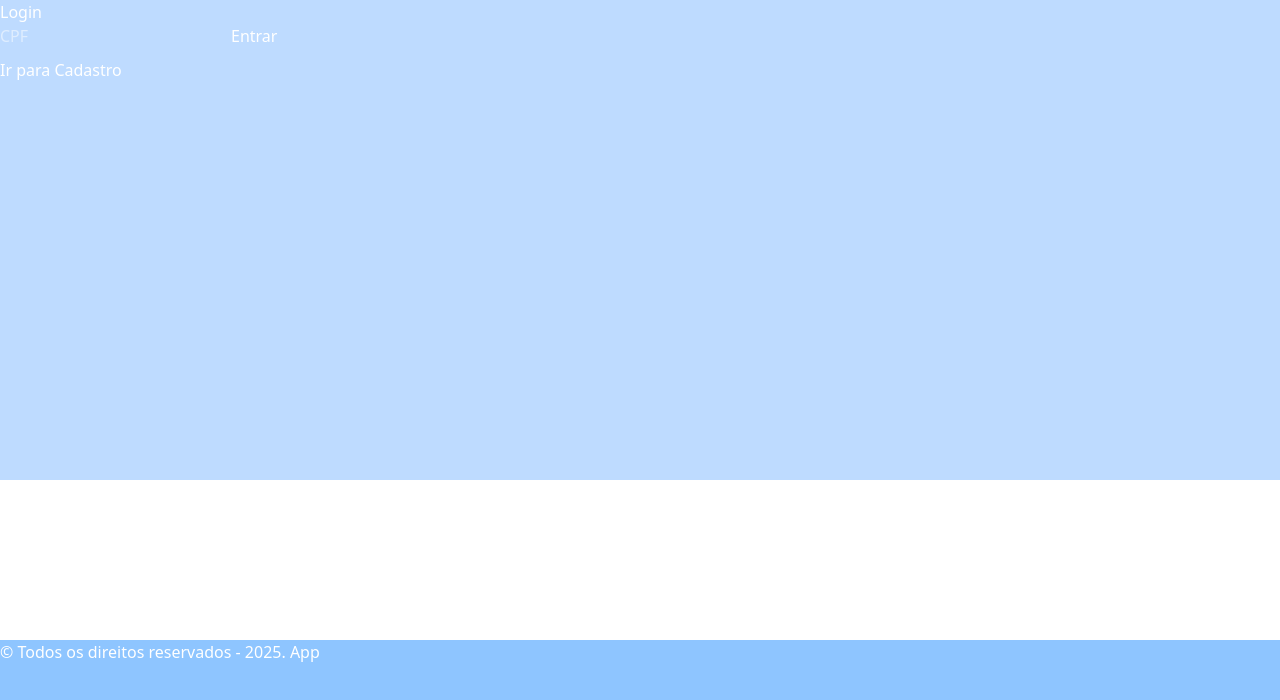
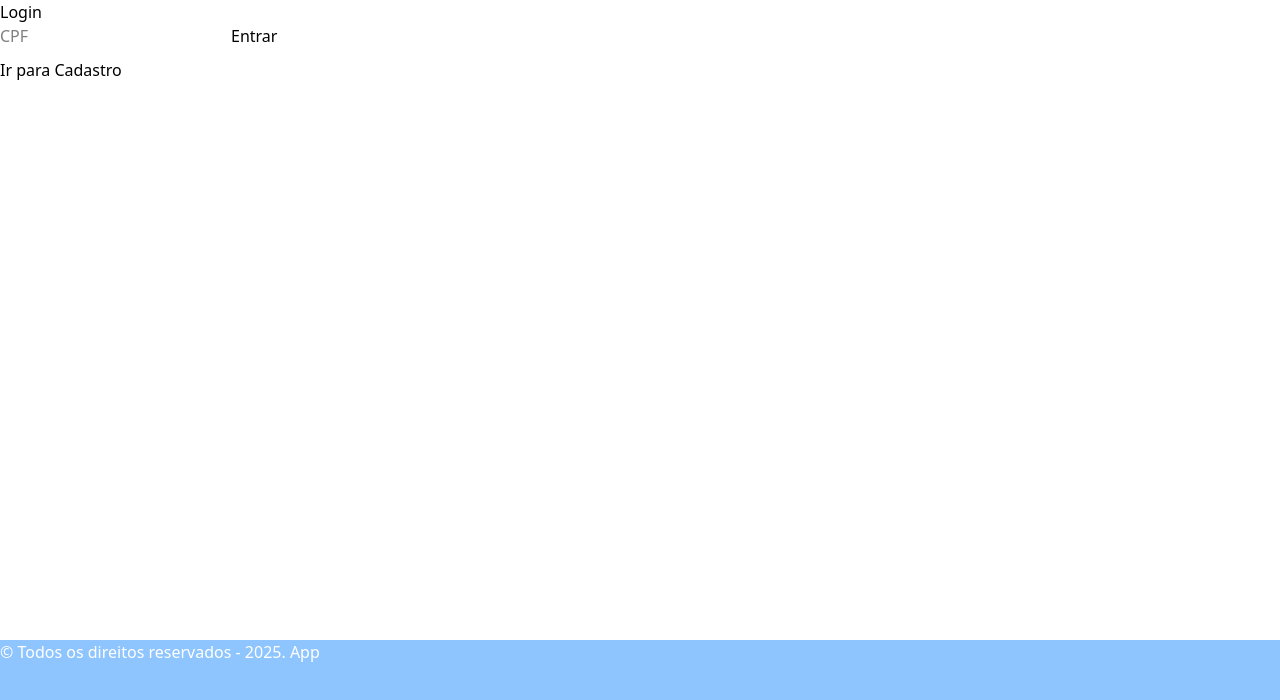
Before and after one commit to Challenge-1TDSPF-RRP/Front-End-Sprint-3, a React (Vite) app in the folder saude-mais/: page / in a window 1280 px wide. Shown: the top 700 px of the page. Built offline with nearby package versions, Linux system fonts and the light colour scheme.

Commit message:
tirando main do globals

```diff
--- a/saude-mais/src/globals.css
+++ b/saude-mais/src/globals.css
@@ -13,10 +13,6 @@
         }
     }
 
-    & main{
-        @apply bg-blue-200 text-white h-[60vh] w-[100vw] overflow-auto;
-    }
-
     & footer{
         @apply bg-blue-300 text-white h-[20vh] w-[100vw];
     }
```
